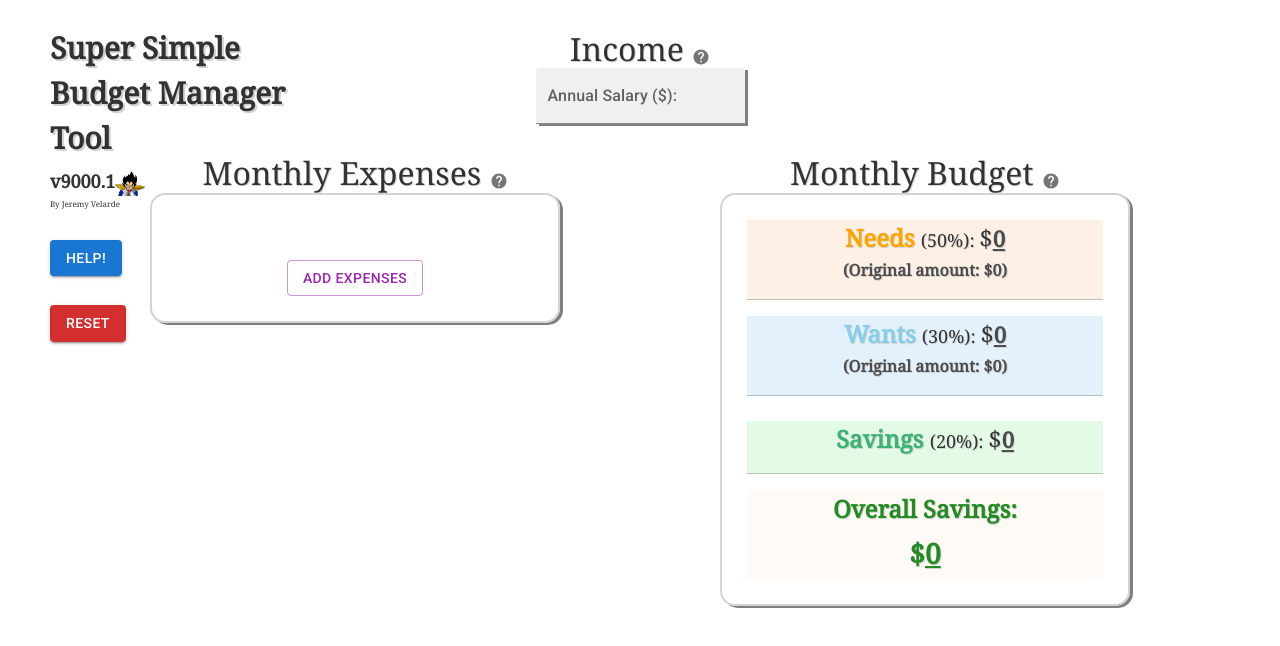
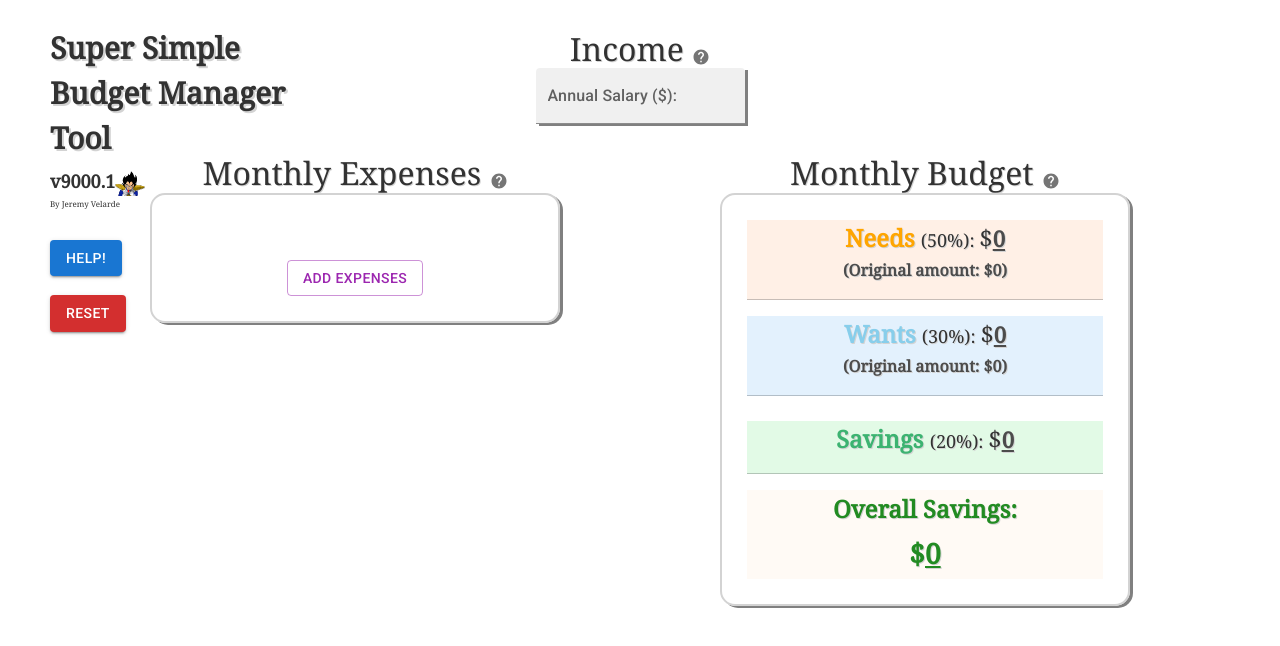
Before and after one commit to jvelarde94/budget-react-app, a React (Create React App) app: page / in a window 1280 px wide. Shown: the top 646 px of the page. Built offline with nearby package versions, Linux system fonts and the light colour scheme.

Commit message:
small fix

```diff
--- a/src/index.css
+++ b/src/index.css
@@ -391,7 +391,7 @@ input[type="number"] {
 .reset {
   position: absolute;
   left: 38px;
-  top: 305px;
+  top: 295px;
   /* margin: 15px auto 0 auto;
   text-align: center; */
   /* grid-column: 1 / 4;
```
